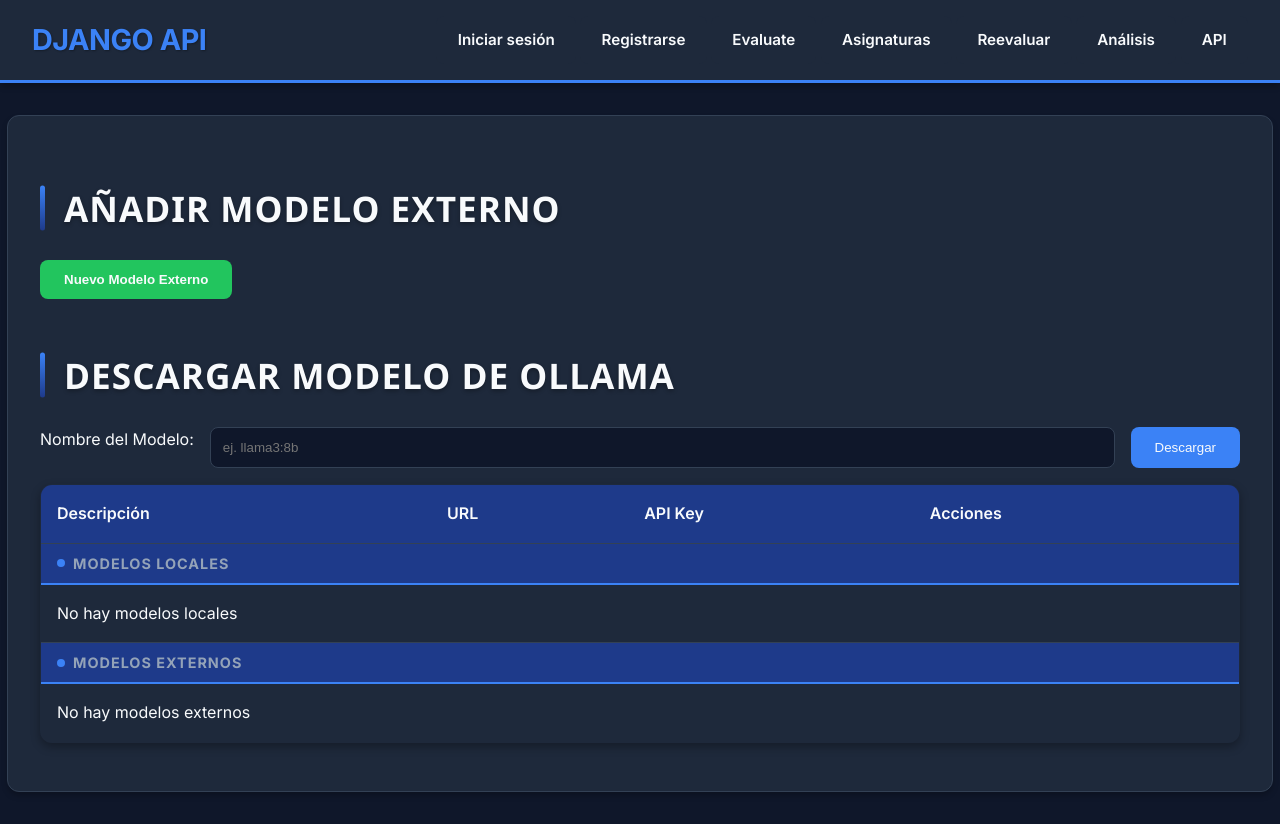
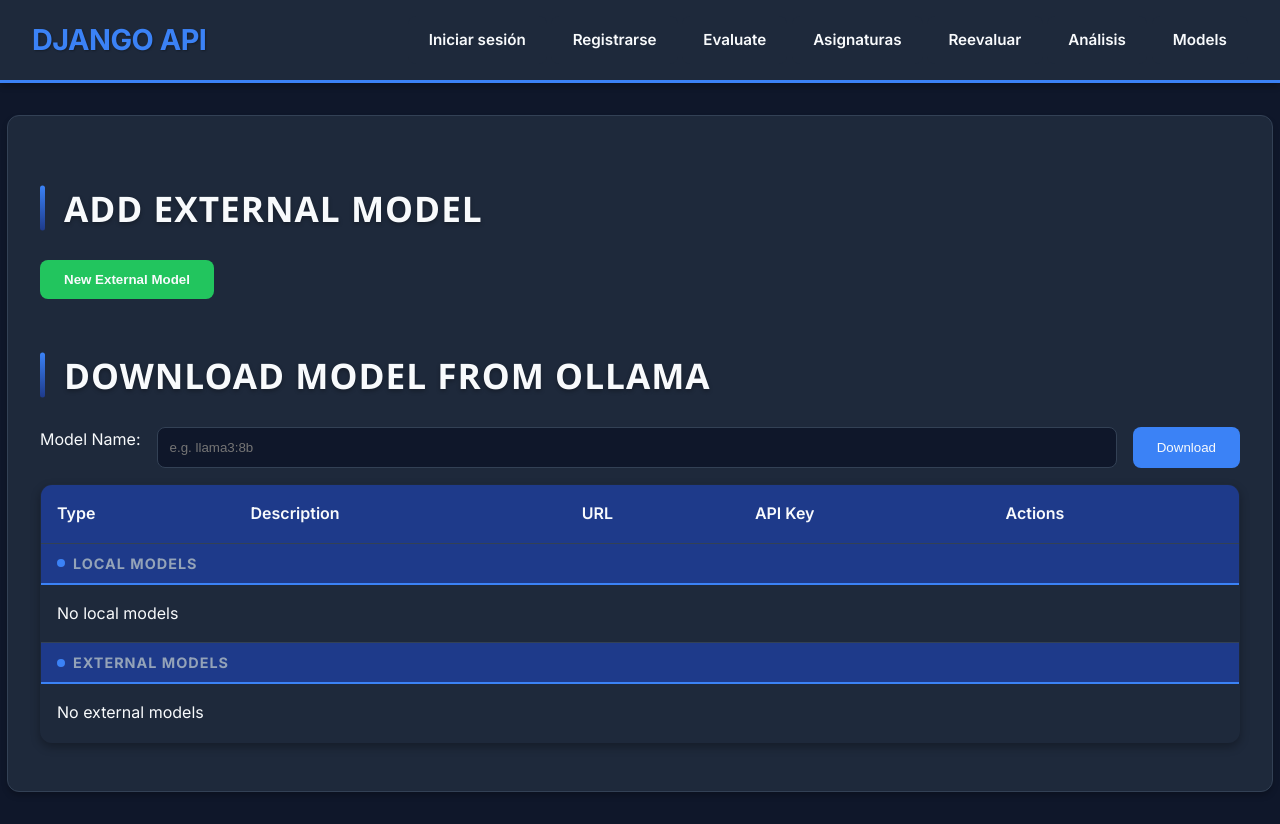
Before and after one commit to victor992992/genaigrader, a Django app: template genaigrader/templates/api.html in a window 1280 px wide. Run offline with Django 3.2, Linux system fonts and the light colour scheme; the template is opened without the code that fills it, so the values that code supplies are empty.

Commit message:
Added download Ollama models v1.1.5, Api view translated to english

```diff
--- a/genaigrader/templates/api.html
+++ b/genaigrader/templates/api.html
@@ -10,23 +10,23 @@
 {% endblock %}
 
 {% block content %}
-  <h2>Añadir Modelo Externo</h2>
+  <h2>Add External Model</h2>
 
-  <button id="show-form">Nuevo Modelo Externo</button>
+  <button id="show-form">New External Model</button>
 
   <div id="creation-form" style="display:none; margin:20px 0;">
-    <input type="text" id="desc" placeholder="Descripción">
+    <input type="text" id="desc" placeholder="Description">
     <input type="url" id="url" placeholder="URL">
     <input type="text" id="key" placeholder="API Key">
-    <button id="create-btn">Crear</button>
+    <button id="create-btn">Create</button>
   </div>
 
   <div class="container">
-    <h2>Descargar Modelo de Ollama</h2>
+    <h2>Download Model from Ollama</h2>
     <form id="download-form">
-      <label for="model-name">Nombre del Modelo:</label>
-      <input type="text" id="model-name" name="model" required placeholder="ej. llama3:8b">
-      <button type="submit">Descargar</button>
+      <label for="model-name">Model Name:</label>
+      <input type="text" id="model-name" name="model" required placeholder="e.g. llama3:8b">
+      <button type="submit">Download</button>
     </form>
     <div id="message" class="message" style="display: none;"></div>
   </div>
@@ -34,15 +34,16 @@
   <table id="model-table">
       <thead>
           <tr>
-              <th>Descripción</th>
+              <th>Type</th>
+              <th>Description</th>
               <th>URL</th>
               <th>API Key</th>
-              <th>Acciones</th>
+              <th>Actions</th>
           </tr>
       </thead>
       <tbody>
           <tr class="section-header">
-              <td colspan="4"><h3>Modelos Locales</h3></td>
+              <td colspan="5"><h3>Local Models</h3></td>
           </tr>
           {% for model in local_models %}
           <tr data-id="{{ model.id }}">
@@ -50,17 +51,17 @@
               <td>N/A</td>
               <td>N/A</td>
               <td>
-                  <button class="delete-btn">Borrar</button>
+                  <button class="delete-btn">Delete</button>
               </td>
           </tr>
           {% empty %}
           <tr>
-              <td colspan="4">No hay modelos locales</td>
+              <td colspan="5">No local models</td>
           </tr>
           {% endfor %}
 
           <tr class="section-header">
-              <td colspan="4"><h3>Modelos Externos</h3></td>
+              <td colspan="5"><h3>External Models</h3></td>
           </tr>
           {% for model in external_models %}
           <tr data-id="{{ model.id }}">
@@ -68,13 +69,13 @@
               <td data-full-value="{{ model.api_url }}">{{ model.api_url }}</td>
               <td data-full-value="{{ model.api_key }}">{{ model.api_key|truncatechars:10 }}</td>
               <td>
-                  <button class="edit-btn">Editar</button>
-                  <button class="delete-btn">Borrar</button>
+                  <button class="edit-btn">Edit</button>
+                  <button class="delete-btn">Delete</button>
               </td>
           </tr>
           {% empty %}
           <tr>
-              <td colspan="4">No hay modelos externos</td>
+              <td colspan="5">No external models</td>
           </tr>
           {% endfor %}
       </tbody>
--- a/genaigrader/templates/base.html
+++ b/genaigrader/templates/base.html
@@ -27,7 +27,7 @@
           <a class="boton" href="{% url 'course' %}">Asignaturas</a>
           <a class="boton" href="{% url 'reevaluate' %}">Reevaluar</a>
           <a class="boton" href="{% url 'analysis' %}">Análisis</a>
-          <a class="boton" href="{% url 'api' %}">API</a>
+          <a class="boton" href="{% url 'api' %}">Models</a>
       </div>
   </div>
   <div class="section">
--- a/static/css/api.css
+++ b/static/css/api.css
@@ -38,7 +38,6 @@ h2::before {
   );
   border-radius: 3px;
 }
-
 
 .download-container {
   background: var(--background-medium);
--- a/static/js/api.js
+++ b/static/js/api.js
@@ -8,15 +8,15 @@ document.addEventListener("DOMContentLoaded", () => {
         return null;
     };
 
-    // Mostrar formulario
+    // Show form
     document.getElementById('show-form').addEventListener('click', () => {
         document.getElementById('creation-form').style.display = 'block';
     });
 
-    // Crear nuevo modelo
+    // Create new model
     document.getElementById('create-btn').addEventListener('click', createModel);
 
-    // Manejador principal para la tabla
+    // Main table handler
     document.getElementById('model-table').addEventListener('click', async (e) => {
         const target = e.target;
         const row = target.closest('tr');
@@ -24,9 +24,9 @@ document.addEventListener("DOMContentLoaded", () => {
 
         const modelId = row.dataset.id;
 
-        // Eliminar
+        // Delete
         if (target.classList.contains('delete-btn')) {
-            if (confirm('¿Borrar este modelo?')) {
+            if (confirm('Delete this model?')) {
                 try {
                     const response = await fetch(`/model/delete/${modelId}/`, {
                         method: 'DELETE',
@@ -39,7 +39,7 @@ document.addEventListener("DOMContentLoaded", () => {
                         row.remove();
                     } else {
                         const data = await response.json();
-                        throw new Error(data.message || 'Error al borrar');
+                        throw new Error(data.message || 'Delete error');
                     }
                 } catch(error) {
                     alert(error.message);
@@ -47,30 +47,30 @@ document.addEventListener("DOMContentLoaded", () => {
             }
         }
 
-        // Editar
+        // Edit
         if (target.classList.contains('edit-btn')) {
             enterEditMode(row);
         }
 
-        // Guardar cambios
+        // Save changes
         if (target.classList.contains('save-btn')) {
             await saveChanges(row, modelId);
         }
 
-        // Cancelar edición
+        // Cancel edit
         if (target.classList.contains('cancel-btn')) {
             cancelEdit(row);
         }
     });
 
-    // Función para crear modelo
+    // Create model function
     async function createModel() {
         const desc = document.getElementById('desc').value.trim();
         const url = document.getElementById('url').value.trim();
         const key = document.getElementById('key').value.trim();
 
         if (!desc || !url || !key) {
-            alert('Todos los campos son obligatorios');
+            alert('All fields are required');
             return;
         }
 
@@ -89,13 +89,13 @@ document.addEventListener("DOMContentLoaded", () => {
             if (response.ok) {
                         const newRow = `
                         <tr data-id="${data.model.id}">
-                            <td>Externo</td>
+                            <td>External</td>
                             <td data-full-value="${data.model.description}">${data.model.description}</td>
                             <td data-full-value="${data.model.api_url}">${data.model.api_url}</td>
                             <td data-full-value="${data.model.api_key}">${data.model.api_key.length > 10 ? data.model.api_key.substring(0,7) + '...' : data.model.api_key}</td>
                             <td>
-                                <button class="edit-btn">Editar</button>
-                                <button class="delete-btn">Borrar</button>
+                                <button class="edit-btn">Edit</button>
+                                <button class="delete-btn">Delete</button>
                             </td>
                         </tr>
                     `;
@@ -106,15 +106,15 @@ document.addEventListener("DOMContentLoaded", () => {
                 document.getElementById('url').value = '';
                 document.getElementById('key').value = '';
             } else {
-                throw new Error(data.message || 'Error del servidor');
+                throw new Error(data.message || 'Server error');
             }
         } catch(error) {
             console.error('Error:', error);
-            alert('Error al crear modelo: ' + error.message);
+            alert('Error creating model: ' + error.message);
         }
     }
 
-    // Modo edición
+    // Edit mode
     function enterEditMode(row) {
         const cells = row.querySelectorAll('td');
         const [descCell, urlCell, keyCell, actionsCell] = cells;
@@ -131,12 +131,12 @@ document.addEventListener("DOMContentLoaded", () => {
         keyCell.innerHTML = `<input type="text" value="${row.originalContent.key}" class="edit-input">`;
 
         actionsCell.innerHTML = `
-            <button class="save-btn">Guardar</button>
-            <button class="cancel-btn">Cancelar</button>
+            <button class="save-btn">Save</button>
+            <button class="cancel-btn">Cancel</button>
         `;
     }
 
-    // Guardar cambios
+    // Save changes
     async function saveChanges(row, modelId) {
         const inputs = row.querySelectorAll('.edit-input');
         const newData = {
@@ -170,7 +170,7 @@ document.addEventListener("DOMContentLoaded", () => {
                 cells[3].innerHTML = row.originalContent.html;
             } else {
                 const data = await response.json();
-                throw new Error(data.message || 'Error al guardar');
+                throw new Error(data.message || 'Save error');
             }
         } catch(error) {
             alert(error.message);
@@ -178,7 +178,7 @@ document.addEventListener("DOMContentLoaded", () => {
         }
     }
 
-    // Cancelar edición
+    // Cancel edit
     function cancelEdit(row) {
         const cells = row.querySelectorAll('td');
         cells[0].textContent = row.originalContent.description;
@@ -193,9 +193,9 @@ document.getElementById('download-form').addEventListener('submit', function(e)
     const modelName = document.getElementById('model-name').value;
     const messageBox = document.getElementById('message');
 
-    // Resetear mensaje
+    // Reset message
     messageBox.style.display = 'block';
-    messageBox.textContent = 'Iniciando descarga...';
+    messageBox.textContent = 'Starting download...';
     messageBox.className = 'message info';
 
     fetch('/model/pull/', {
@@ -214,7 +214,7 @@ document.getElementById('download-form').addEventListener('submit', function(e)
             return reader.read().then(({ done, value }) => {
                 if (done) return;
 
-                // Procesar cada chunk
+                // Process each chunk
                 const chunks = decoder.decode(value).split('\n');
 
                 chunks.forEach(chunk => {
@@ -253,7 +253,7 @@ document.getElementById('download-form').addEventListener('submit', function(e)
     })
     .catch(error => {
         console.error('Error:', error);
-        messageBox.textContent = 'Error en la conexión';
+        messageBox.textContent = 'Connection error';
         messageBox.className = 'message error';
     });
 });
```
Also changed, not shown: genaigrader/views/api_views.py (+15 -15 lines).
